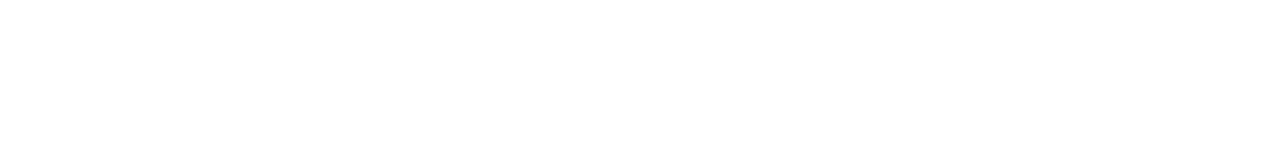
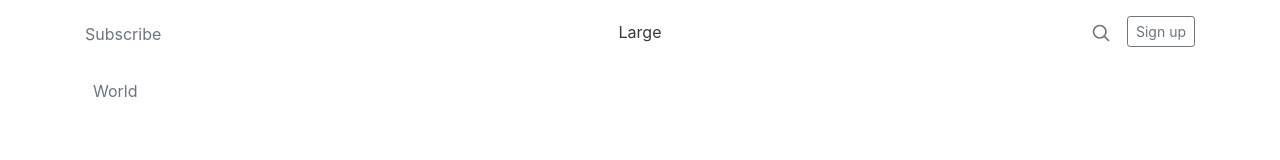
Before and after one commit to romigos/2020-Blog, a plain HTML site: page index.html in a window 1280 px wide. Drawn offline with nearby package versions, Linux system fonts and the light colour scheme.

Commit message:
first section header

```diff
--- a/index.html
+++ b/index.html
@@ -1,18 +1,49 @@
 <!doctype html>
 <html lang="en">
 <head>
-    <meta charset="UTF-8">
-    <meta name="viewport"
-          content="width=device-width, user-scalable=no, initial-scale=1.0, maximum-scale=1.0, minimum-scale=1.0">
-    <meta http-equiv="X-UA-Compatible" content="ie=edge">
-    <link rel="stylesheet" href="/css/style.css">
+    <!-- Required meta tags -->
+    <meta charset="utf-8">
+    <meta name="viewport" content="width=device-width, initial-scale=1, shrink-to-fit=no">
+
+    <!-- Bootstrap CSS -->
     <link rel="stylesheet" href="https://stackpath.bootstrapcdn.com/bootstrap/4.4.1/css/bootstrap.min.css"
           integrity="sha384-Vkoo8x4CGsO3+Hhxv8T/Q5PaXtkKtu6ug5TOeNV6gBiFeWPGFN9MuhOf23Q9Ifjh" crossorigin="anonymous">
-    <title>Document</title>
+
+    <title>Blog Template Bootstrap</title>
 </head>
 <body>
+<div class="container">
+    <header class="blog-header py-3">
+        <div class="row flex-nowrap justify-content-between align-items-center">
+            <div class="col-4 pt-1">
+                <a class="text-muted" href="#">Subscribe</a>
+            </div>
+            <div class="col-4 text-center">
+                <a class="blog-header-logo text-dark" href="">Large</a>
+            </div>
+            <div class="col-4 d-flex justify-content-end align-items-center">
+                <a class="text-muted" href="#" aria-label="Search">
+                    <svg xmlns="http://www.w3.org/2000/svg" width="20" height="20" fill="none" stroke="currentColor"
+                         stroke-linecap="round" stroke-linejoin="round" stroke-width="2" class="mx-3" role="img"
+                         viewBox="0 0 24 24" focusable="false"><title>Search</title>
+                        <circle cx="10.5" cy="10.5" r="7.5"></circle>
+                        <path d="M21 21l-5.2-5.2"></path>
+                    </svg>
+                </a>
+                <a class="btn btn-sm btn-outline-secondary" href="">Sign up</a>
+            </div>
+        </div>
+    </header>
+    <div class="nav-scroller py-2 mb-2">
+        <nav class="nav d-flex justify-content-between">
+            <a class="p-2 text-muted" href="#">World</a>
+        </nav>
+    </div>
 
-</body>
+
+</div>
+<!-- Optional JavaScript -->
+<!-- jQuery first, then Popper.js, then Bootstrap JS -->
 <script src="https://code.jquery.com/jquery-3.4.1.slim.min.js"
         integrity="sha384-J6qa4849blE2+poT4WnyKhv5vZF5SrPo0iEjwBvKU7imGFAV0wwj1yYfoRSJoZ+n"
         crossorigin="anonymous"></script>
@@ -22,4 +53,5 @@
 <script src="https://stackpath.bootstrapcdn.com/bootstrap/4.4.1/js/bootstrap.min.js"
         integrity="sha384-wfSDF2E50Y2D1uUdj0O3uMBJnjuUD4Ih7YwaYd1iqfktj0Uod8GCExl3Og8ifwB6"
         crossorigin="anonymous"></script>
+</body>
 </html>
```
